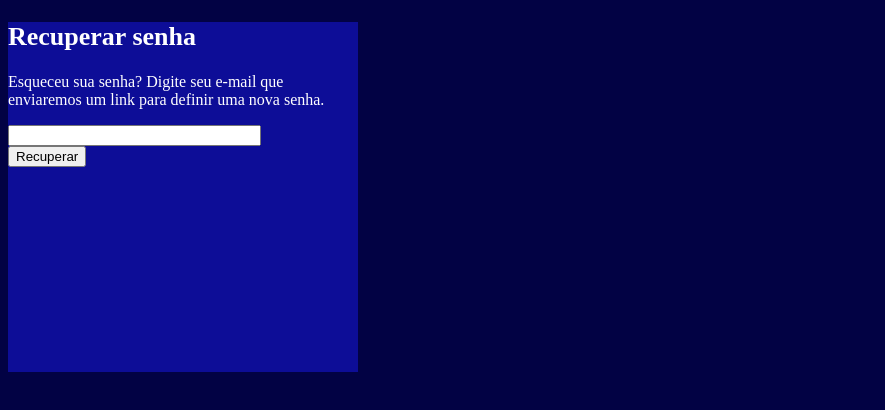
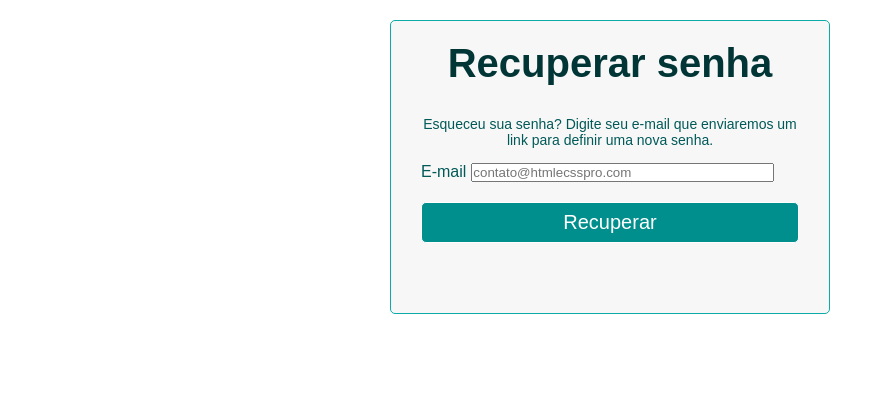
Before and after one commit to fullstack34/userapp-grupo-1, a plain HTML site: page recover-password.html in a window 1280 px wide. Shown: the whole page, without its empty margins (0-885 px from the left). Drawn offline with Linux system fonts and the light colour scheme.

Commit message:
desenvolvimento do layout da recover-password page

```diff
--- a/recover-password.html
+++ b/recover-password.html
@@ -6,14 +6,16 @@
     <link rel="stylesheet" href="style.css">
     <title>Recover-password</title>
 </head>
-<body class="body">
+<body>
     <div class="container">
-    <form action="/recuperar" method="post"></form>
+    <div class="content">
+    <form action="/login.html" method="post"></form>
     <h2 class="title">Recuperar senha</h2>
     <p class="text">Esqueceu sua senha? Digite seu e-mail que enviaremos um link para definir uma nova senha.</p>
-    <!--<label for="email" class="label">E-mail--><input type="email" class="email"><!--</label>-->
+    <label for="email" class="label">E-mail<input type="email" class="email" placeholder="contato@htmlecsspro.com" required="required"></label>
     <br>
-    <button class="recover">Recuperar</button>
+    <button class="recover"><a href="/login.html">Recuperar</a></button>
+    </div>
     </div>
     </body>
 </html>
--- a/style.css
+++ b/style.css
@@ -1,24 +1,84 @@
 
-.body{
-    background-color: rgb(2, 2, 68);
+/* CSS reset */
+*{
+    margin:0;
+    padding:0;
+    font-family: arial, sans-serif;
+    box-sizing: border-box;
+}
+/* Definição da paleta de cores */
+/* https://color.adobe.com/pt/Teals-color-theme-19171364 */
+:root{
+    --teals-1: #0fc2c0;
+    --teals-2: #0caba8;
+    --teals-3: #008f8c;
+    --teals-4: #015958;
+    --teals-5: #023535;
 }
 .container{
-    display:block;
-    align-items: center;
-    background-color: rgb(13, 13, 151);
-    width: 350px;
-    height: 350px;
+    position: relative;
+    margin:20px auto;
+    min-height: 560px;
+    width: 500px;
 
 }
 .title{
-    font-size: 26px;
-    color: #fff;
+    font-size: 40px;
+    color: var(--teals-5);
     font-style: bold;
+    text-align: center;
+    padding-bottom: 30px;
+    padding: 2px 0 10px 0;
+    margin-bottom: 20px;
 }
 .text{
-    font-size: 16px;
+    color: var(--teals-4);
+    margin-bottom: 15px;
+    text-align: center;
+    font-size: 14px;
+}
+label {
+    color: var(--teals-4);
+  }
+.email{
+    width: 80%;
+    color: var(--teals-4);
+    margin-left: 5px;
+}
+ /*estilo do botão recover */
+.recover{
+    width: 100%!important;
+    cursor: pointer;
+    background: var(--teals-3);
+    padding: 8px 5px;
     color: #fff;
-}
-.email{
-    width: 70%;
-}
+    font-size: 20px;
+    border: 1px solid #fff;
+    margin: 20px 0 10px 0;
+    border-radius: 5px;
+    transition: all 0.2s linear;
+  }
+  /* esconde as ancoras da tela */
+  a.recover {
+    display: none;
+  }
+
+/*estilo do botão recover no hover */
+  .recover:hover {
+    background: var(--teals-4);
+  }
+  .content{
+  position: absolute;
+  top: 0px;
+  width: 88%;
+  padding: 18px 6% 60px 6%;
+  margin: 0 0 35px 0;
+  background: #f7f7f7;
+  border: 1px solid var(--teals-2);
+  border-radius: 5px;
+  }
+  /* remove a linha dos links */
+  a {
+    text-decoration: none;
+    color: #fff;
+  }
```
